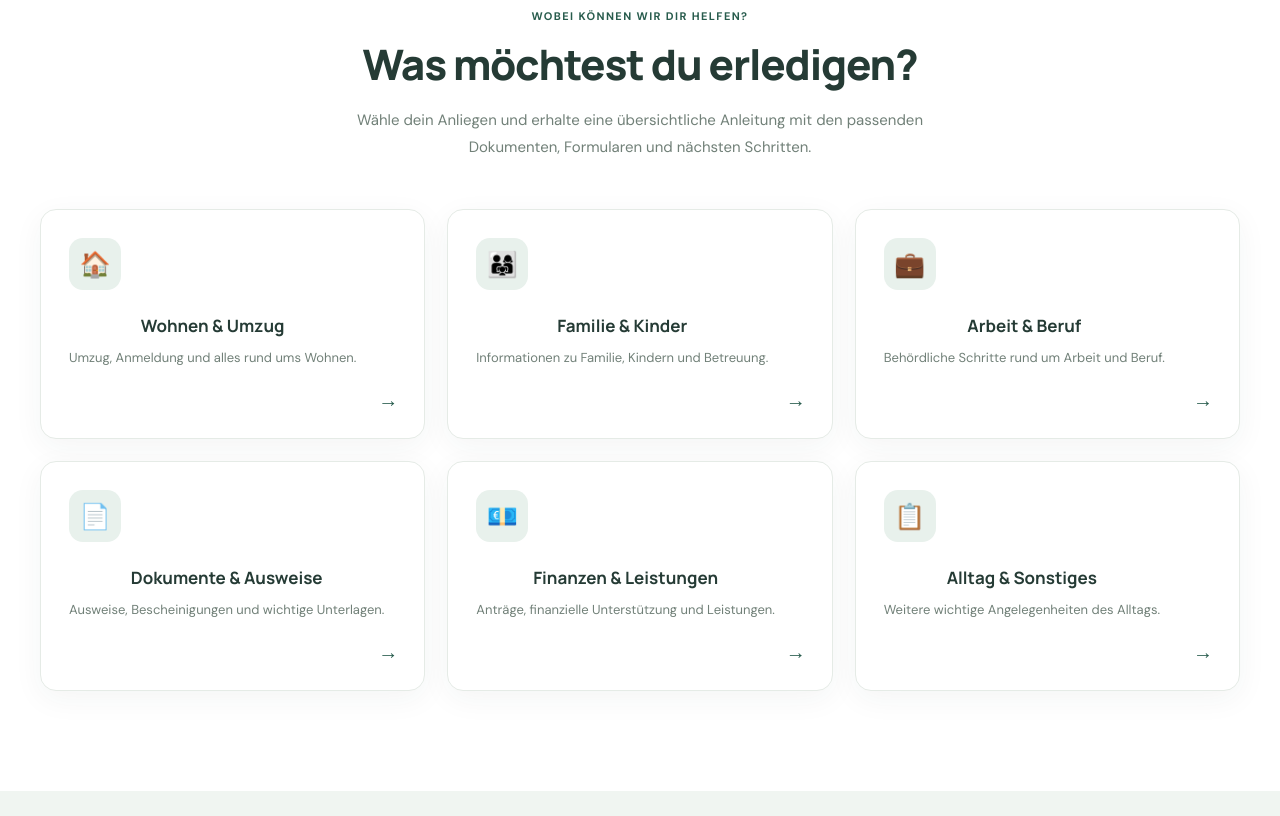
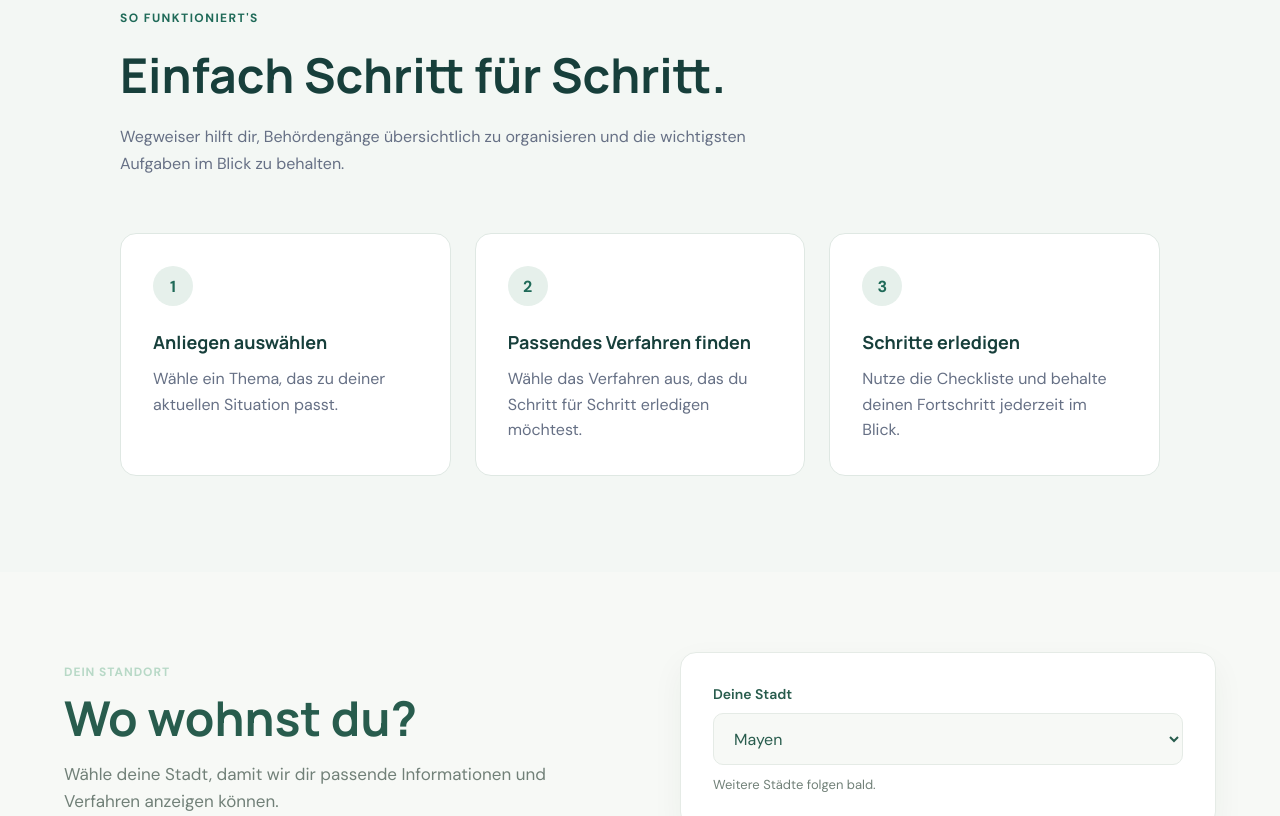
Before and after one commit to Yurijfedor/wegweiser, a React (Vite) app: page / in a window 1280 px wide. Shown: the part 840-1656 px from the top of the page. Built offline with nearby package versions, Linux system fonts and the light colour scheme.

Commit message:
feat: improve navigation and add city selection

```diff
--- /dev/null
+++ b/src/components/home/CitySelector/CitySelector.css
@@ -0,0 +1,123 @@
+.city-selector {
+  padding: 80px 0;
+  background-color: var(--color-background);
+}
+
+.city-selector__container {
+  max-width: var(--container-width);
+  margin: 0 auto;
+  padding: 0 24px;
+
+  display: grid;
+  grid-template-columns: 1fr 1fr;
+  gap: 80px;
+  align-items: center;
+}
+
+.city-selector__eyebrow {
+  display: block;
+  margin-bottom: 12px;
+
+  color: var(--color-accent);
+  font-size: 12px;
+  font-weight: 700;
+  letter-spacing: 0.08em;
+}
+
+.city-selector__content h2 {
+  margin: 0 0 16px;
+
+  font-family: var(--font-heading);
+  font-size: clamp(32px, 4vw, 48px);
+  line-height: 1.1;
+  color: var(--color-primary);
+}
+
+.city-selector__content p {
+  max-width: 520px;
+  margin: 0;
+
+  color: var(--color-text-secondary);
+  font-size: 17px;
+  line-height: 1.6;
+}
+
+.city-selector__control {
+  padding: 32px;
+
+  background-color: var(--color-surface);
+  border: 1px solid var(--color-border);
+  border-radius: var(--radius-md);
+
+  display: flex;
+  flex-direction: column;
+  gap: 10px;
+
+  box-shadow: 0 12px 32px rgba(18, 54, 48, 0.05);
+}
+
+.city-selector__control label {
+  color: var(--color-primary);
+  font-size: 14px;
+  font-weight: 600;
+}
+
+.city-selector__control select {
+  width: 100%;
+  min-height: 52px;
+  padding: 0 16px;
+
+  font: inherit;
+  color: var(--color-primary);
+  background-color: var(--color-background);
+
+  border: 1px solid var(--color-border);
+  border-radius: var(--radius-sm);
+
+  cursor: pointer;
+  outline: none;
+
+  transition:
+    border-color 0.2s ease,
+    box-shadow 0.2s ease;
+}
+
+.city-selector__control select:hover {
+  border-color: var(--color-accent);
+}
+
+.city-selector__control select:focus {
+  border-color: var(--color-accent);
+  box-shadow: 0 0 0 3px rgba(44, 109, 91, 0.12);
+}
+
+.city-selector__hint {
+  color: var(--color-text-secondary);
+  font-size: 13px;
+  line-height: 1.5;
+}
+
+/* Tablet und Mobile */
+@media (max-width: 768px) {
+  .city-selector {
+    padding: 64px 0;
+  }
+
+  .city-selector__container {
+    grid-template-columns: 1fr;
+    gap: 32px;
+    padding: 0 16px;
+  }
+
+  .city-selector__content h2 {
+    font-size: 36px;
+  }
+
+  .city-selector__content p {
+    font-size: 16px;
+  }
+
+  .city-selector__control {
+    padding: 24px;
+  }
+}
--- /dev/null
+++ b/src/components/home/CitySelector/CitySelector.tsx
@@ -0,0 +1,34 @@
+import "./CitySelector.css";
+
+const CitySelector = () => {
+  return (
+    <section className="city-selector">
+      <div className="city-selector__container">
+        <div className="city-selector__content">
+          <span className="city-selector__eyebrow">DEIN STANDORT</span>
+
+          <h2>Wo wohnst du?</h2>
+
+          <p>
+            Wähle deine Stadt, damit wir dir passende Informationen und
+            Verfahren anzeigen können.
+          </p>
+        </div>
+
+        <div className="city-selector__control">
+          <label htmlFor="city">Deine Stadt</label>
+
+          <select id="city" defaultValue="mayen">
+            <option value="mayen">Mayen</option>
+          </select>
+
+          <span className="city-selector__hint">
+            Weitere Städte folgen bald.
+          </span>
+        </div>
+      </div>
+    </section>
+  );
+};
+
+export default CitySelector;
--- /dev/null
+++ b/src/components/home/HowItWorks/HowItWorks.css
@@ -0,0 +1,83 @@
+.how-it-works {
+  padding: 96px 24px;
+  background: #f3f7f4;
+}
+
+.how-it-works__container {
+  width: min(100%, 1040px);
+  margin: 0 auto;
+}
+
+.how-it-works__header {
+  max-width: 640px;
+  margin-bottom: 56px;
+}
+
+.how-it-works__eyebrow {
+  display: block;
+  margin-bottom: 16px;
+  font-size: 0.75rem;
+  font-weight: 700;
+  letter-spacing: 0.12em;
+  color: #1f6a58;
+}
+
+.how-it-works h2 {
+  margin: 0 0 16px;
+  font-size: clamp(2rem, 4vw, 3rem);
+  color: #173f3b;
+}
+
+.how-it-works__header p {
+  margin: 0;
+  line-height: 1.7;
+  color: #667085;
+}
+
+.how-it-works__steps {
+  display: grid;
+  grid-template-columns: repeat(3, 1fr);
+  gap: 24px;
+}
+
+.how-it-works__step {
+  padding: 32px;
+  background: #ffffff;
+  border: 1px solid #dfe8e3;
+  border-radius: 16px;
+}
+
+.how-it-works__number {
+  display: inline-flex;
+  align-items: center;
+  justify-content: center;
+  width: 40px;
+  height: 40px;
+  margin-bottom: 24px;
+  border-radius: 50%;
+  background: #e6f0eb;
+  color: #1f6a58;
+  font-weight: 700;
+}
+
+.how-it-works__step h3 {
+  margin: 0 0 12px;
+  font-size: 1.125rem;
+  color: #173f3b;
+}
+
+.how-it-works__step p {
+  margin: 0;
+  line-height: 1.6;
+  color: #667085;
+}
+
+@media (max-width: 700px) {
+  .how-it-works {
+    padding: 72px 20px;
+  }
+
+  .how-it-works__steps {
+    grid-template-columns: 1fr;
+  }
+}
--- /dev/null
+++ b/src/components/home/HowItWorks/HowItWorks.tsx
@@ -0,0 +1,54 @@
+import "./HowItWorks.css";
+
+const steps = [
+  {
+    number: "1",
+    title: "Anliegen auswählen",
+    description: "Wähle ein Thema, das zu deiner aktuellen Situation passt.",
+  },
+  {
+    number: "2",
+    title: "Passendes Verfahren finden",
+    description:
+      "Wähle das Verfahren aus, das du Schritt für Schritt erledigen möchtest.",
+  },
+  {
+    number: "3",
+    title: "Schritte erledigen",
+    description:
+      "Nutze die Checkliste und behalte deinen Fortschritt jederzeit im Blick.",
+  },
+];
+
+const HowItWorks = () => {
+  return (
+    <section className="how-it-works" id="ablauf">
+      <div className="how-it-works__container">
+        <div className="how-it-works__header">
+          <span className="how-it-works__eyebrow">SO FUNKTIONIERT'S</span>
+
+          <h2>Einfach Schritt für Schritt.</h2>
+
+          <p>
+            Wegweiser hilft dir, Behördengänge übersichtlich zu organisieren und
+            die wichtigsten Aufgaben im Blick zu behalten.
+          </p>
+        </div>
+
+        <div className="how-it-works__steps">
+          {steps.map((step) => (
+            <article className="how-it-works__step" key={step.number}>
+              <span className="how-it-works__number">{step.number}</span>
+
+              <h3>{step.title}</h3>
+
+              <p>{step.description}</p>
+            </article>
+          ))}
+        </div>
+      </div>
+    </section>
+  );
+};
+
+export default HowItWorks;
--- a/src/components/home/index.ts
+++ b/src/components/home/index.ts
@@ -1,2 +1,4 @@
 export { default as Hero } from "./Hero";
 export { Categories } from "./Categories";
+export { default as HowItWorks } from "./HowItWorks/HowItWorks";
+export { default as CitySelector } from "./CitySelector/CitySelector";
--- a/src/components/layout/Header/Header.css
+++ b/src/components/layout/Header/Header.css
@@ -1,4 +1,8 @@
 .header {
+  position: sticky;
+  top: 0;
+  z-index: 100;
+
   width: 100%;
   background-color: var(--color-surface);
   border-bottom: 1px solid var(--color-border);
--- a/src/components/layout/Header/Header.tsx
+++ b/src/components/layout/Header/Header.tsx
@@ -1,22 +1,33 @@
+import { Link, useLocation } from "react-router-dom";
+
 import "./Header.css";
 
 const Header = () => {
+  const { pathname } = useLocation();
+  const isHomePage = pathname === "/";
+
   return (
     <header className="header">
       <div className="header__container">
-        <a href="/" className="header__logo">
+        <Link to="/" className="header__logo">
           Wegweiser<span>.</span>
-        </a>
+        </Link>
 
         <nav className="header__nav" aria-label="Hauptnavigation">
-          <a href="#ablauf">So funktioniert's</a>
-          <a href="#themen">Themen</a>
-          <a href="#ueber-uns">Über uns</a>
+          <a href="/#ablauf">So funktioniert's</a>
+          <a href="/#themen">Themen</a>
+          <a href="/#ueber-uns">Über uns</a>
         </nav>
 
-        <a href="#themen" className="header__cta">
-          Jetzt starten
-        </a>
+        {isHomePage ? (
+          <a href="#themen" className="header__cta">
+            Jetzt starten
+          </a>
+        ) : (
+          <a href="/#themen" className="header__cta">
+            Alle Themen
+          </a>
+        )}
       </div>
     </header>
   );
--- a/src/pages/HomePage/HomePage.tsx
+++ b/src/pages/HomePage/HomePage.tsx
@@ -1,7 +1,12 @@
 import { useState } from "react";
 
 import { Header, Footer } from "../../components/layout";
-import { Hero, Categories } from "../../components/home";
+import {
+  Hero,
+  Categories,
+  CitySelector,
+  HowItWorks,
+} from "../../components/home";
 import { ProcedureCatalog } from "../../components/procedures";
 
 import "./HomePage.css";
@@ -25,6 +30,10 @@ const HomePage = () => {
       <main>
         <Hero />
 
+        <HowItWorks />
+
+        <CitySelector />
+
         <Categories onCategorySelect={handleCategorySelect} />
 
         <ProcedureCatalog selectedCategory={selectedCategory} />
```
